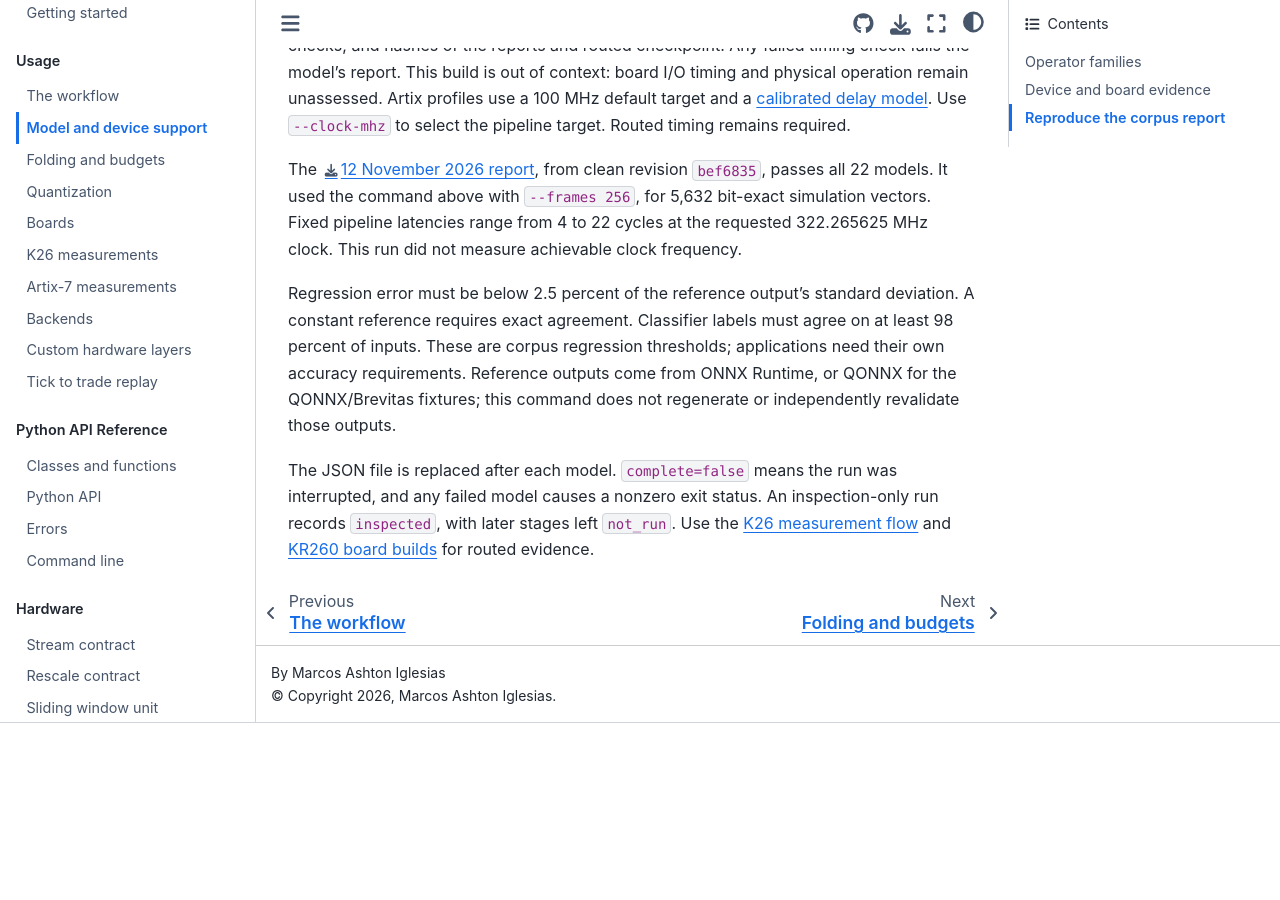
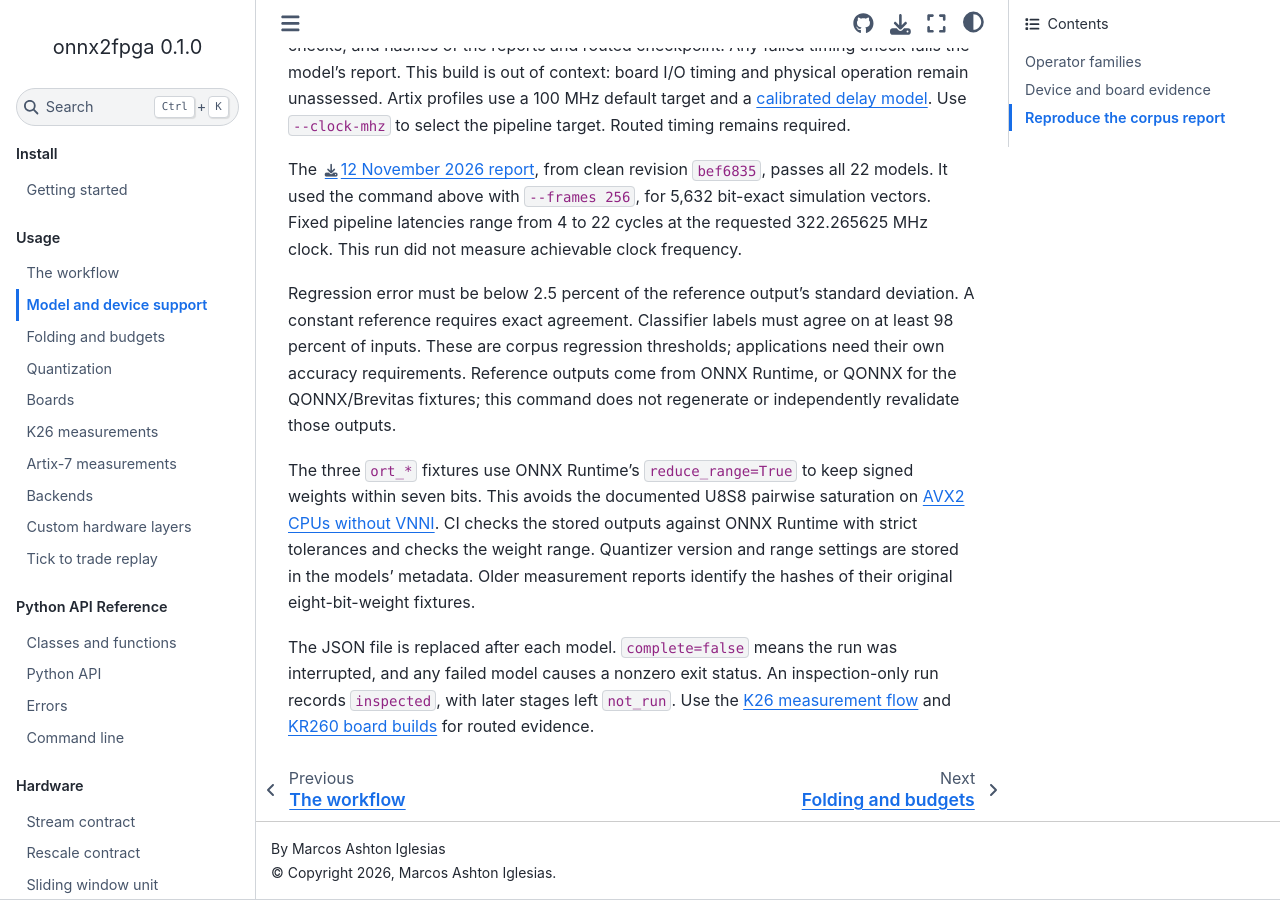
Before and after one commit to MarcosAsh/onnx2fpga, a Sphinx documentation site: the page built from docs/guides/support.md, in a window 1280 px wide and 900 px high, scrolled down 2748 px. Built offline with Sphinx 7.4.7 and the Sphinx Book theme 1.1.4, drawn with Linux system fonts in a browser that asks for light colours; the version number is read from the project's files by our own code; before the commit the page ends 3471 px from its top, so only the background shows below that.

Commit message:
make quantized fixtures portable

```diff
--- a/docs/guides/support.md
+++ b/docs/guides/support.md
@@ -95,6 +95,14 @@ thresholds; applications need their own accuracy requirements. Reference
 outputs come from ONNX Runtime, or QONNX for the QONNX/Brevitas fixtures;
 this command does not regenerate or independently revalidate those outputs.
 
+The three `ort_*` fixtures use ONNX Runtime's `reduce_range=True` to keep signed
+weights within seven bits. This avoids the documented U8S8 pairwise saturation
+on [AVX2 CPUs without VNNI](https://onnxruntime.ai/docs/performance/model-optimizations/quantization.html).
+CI checks the stored outputs against ONNX Runtime with strict tolerances and
+checks the weight range. Quantizer version and range settings are stored in the
+models' metadata. Older measurement reports identify the hashes of their
+original eight-bit-weight fixtures.
+
 The JSON file is replaced after each model. `complete=false` means the run
 was interrupted, and any failed model causes a nonzero exit status. An
 inspection-only run records `inspected`, with later stages left `not_run`.
```
Also changed, not shown: 9 other files.
